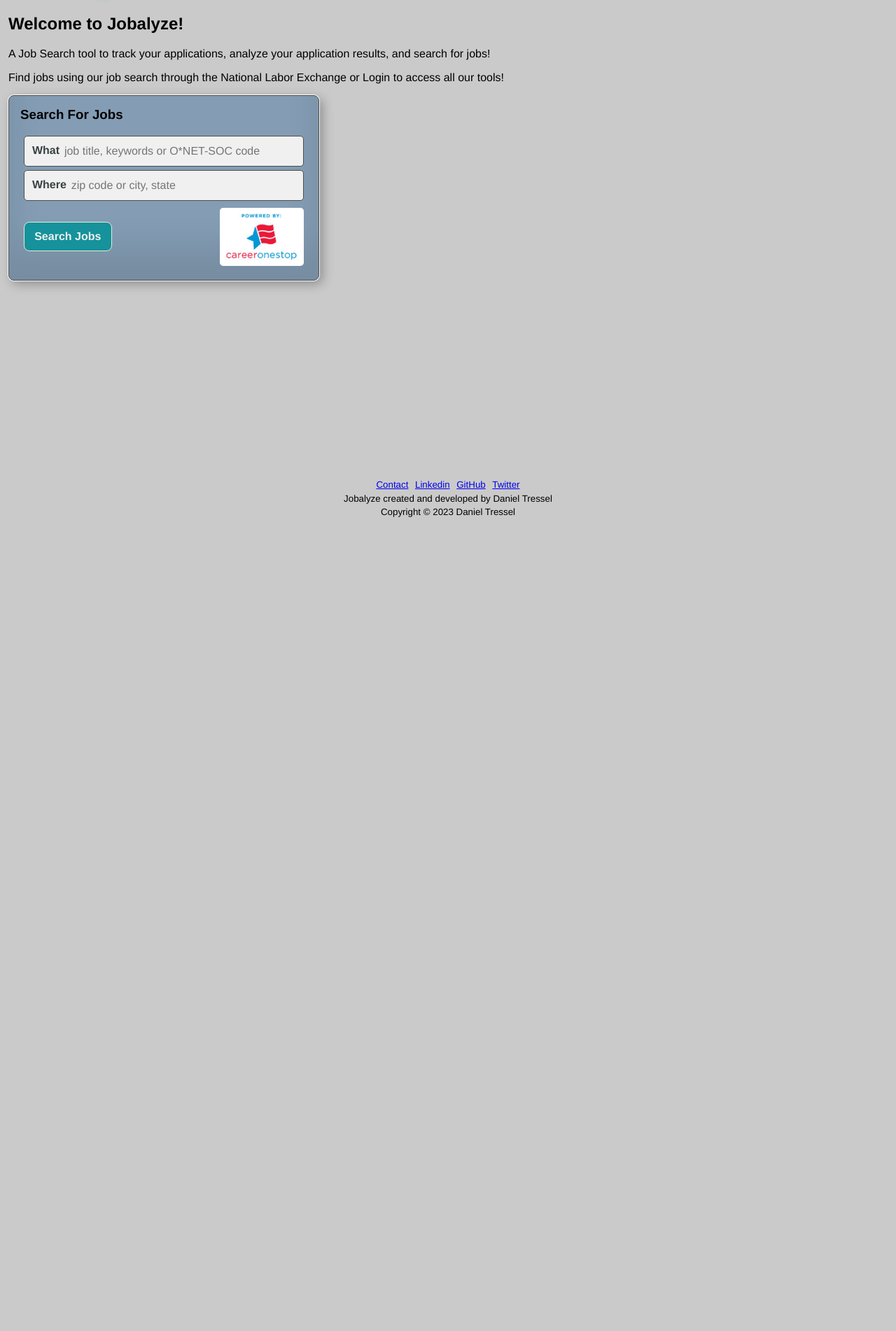
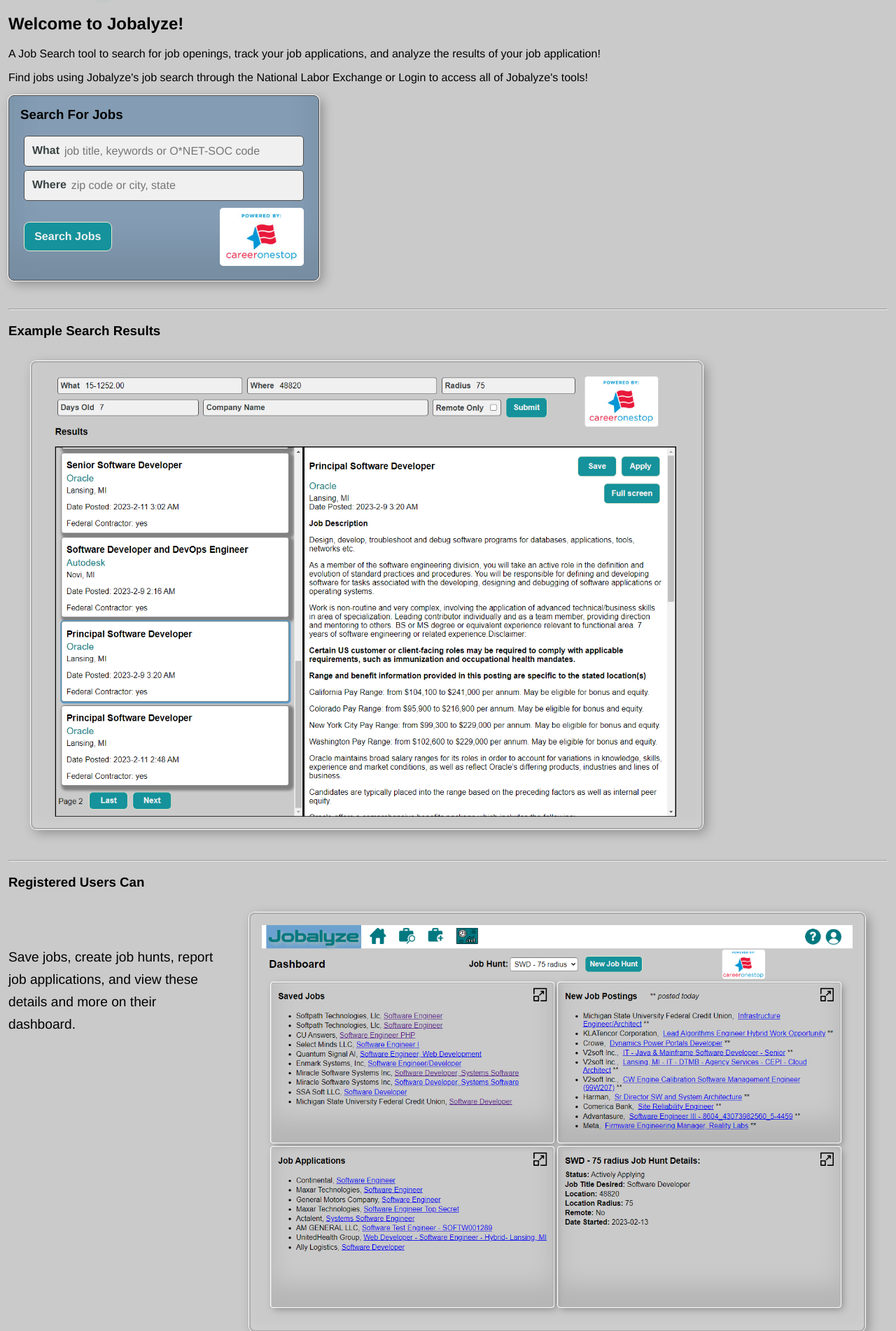
Before and after one commit to dtressel/Jobalyze, a Flask app: page / in a window 1280 px wide. Shown: the part 53-1955 px from the top of the page at 70% size. Before the commit the page ends 792 px from the top, so only its background shows below. Run offline with Flask 3, Linux system fonts and the light colour scheme.

Commit message:
added site preview section

```diff
--- a/templates/home-anon.html
+++ b/templates/home-anon.html
@@ -8,12 +8,12 @@
 
 {% block content %}
 <h2>Welcome to Jobalyze!</h2>
-<p>A Job Search tool to track your applications, analyze your application results, and search for jobs!</p>
-<p>Find jobs using our job search through the National Labor Exchange or Login to access all our tools!</p>
+<p>A Job Search tool to search for job openings, track your job applications, and analyze the results of your job application!</p>
+<p>Find jobs using Jobalyze's job search through the National Labor Exchange or Login to access all of Jobalyze's tools!</p>
 <div class="home-job-search-wrapper">
   <div class="home-job-search-box">
     <h3>Search For Jobs</h3>
-    <form method="POST" action="/cos-jobs/search">
+    <form method="GET" action="/cos-jobs/search">
       {{form.hidden_tag()}}
 
         <div class="field-group field-style-1">
@@ -36,6 +36,10 @@
         </div>
         {% endfor %}
 
+        <div class="display-none">
+        {{form.days(value=7)}}
+        </div>
+
         <div class="button-logo-div">
           <button type="submit">Search Jobs</button>
           <img class="cos-logo cos-logo-home" src="/static/icons/tcm24-30894_PoweredByCOS.jpg">
@@ -43,6 +47,25 @@
     </form>
   </div>
 </div>
+<hr>
+<div class="site-preview">
+  <h3>Example Search Results</h3>
+  <img src="/static/images/ss-job-search.png">
+  <hr>
+  <h3>Registered Users Can</h3>
+  <div class="display-flex">
+    <div>
+      <p>Save jobs, create job hunts, report job applications, and view these details and more on their dashboard.</p>
+    </div>
+    <img src="/static/images/ss-dashboard.png">
+  </div>
+  <div class="display-flex">
+    <img src="/static/images/ss-jobs-apps-list.png">
+    <div>
+      <p>Keep track of their current open job applications, update their status, and keep track of strategies and unique characteristics of each job application.</p>
+    </div>
+  </div>
+</div>
 {% endblock %}
 
 {% block scripts %}
```
